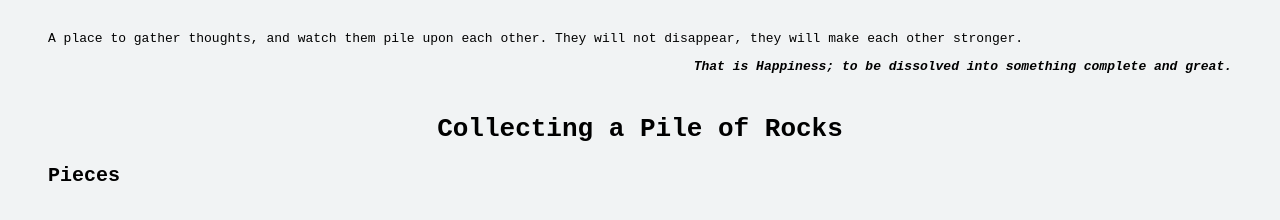
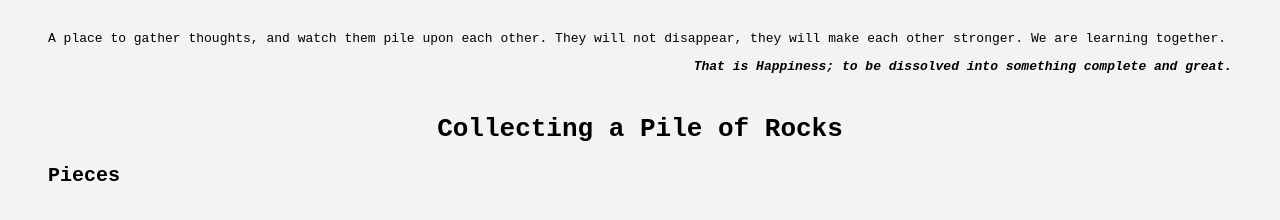
Before and after one commit to zachmandeville/Collecting, a plain HTML site: page index.html in a window 1280 px wide. Drawn offline with Linux system fonts and the light colour scheme.

Commit message:
Final Test
I am making sure this actually works and I have successfully attached a git to the remote site.

```diff
--- a/index.html
+++ b/index.html
@@ -15,7 +15,7 @@
 
 
 <body style="padding: 10px 40px 10px 40px;">
-	<p>A place to gather thoughts, and watch them pile upon each other.  They will not disappear, they will make each other stronger. </p>
+	<p>A place to gather thoughts, and watch them pile upon each other.  They will not disappear, they will make each other stronger. We are learning together. </p>
 	<p align="right"><strong><em>That is Happiness; to be dissolved into something complete and great.</em></strong></p>
 	<center><h1 style="margin-top: 40px;">Collecting a Pile of Rocks</h1></center>
 	<h3>Pieces</h3>
```
